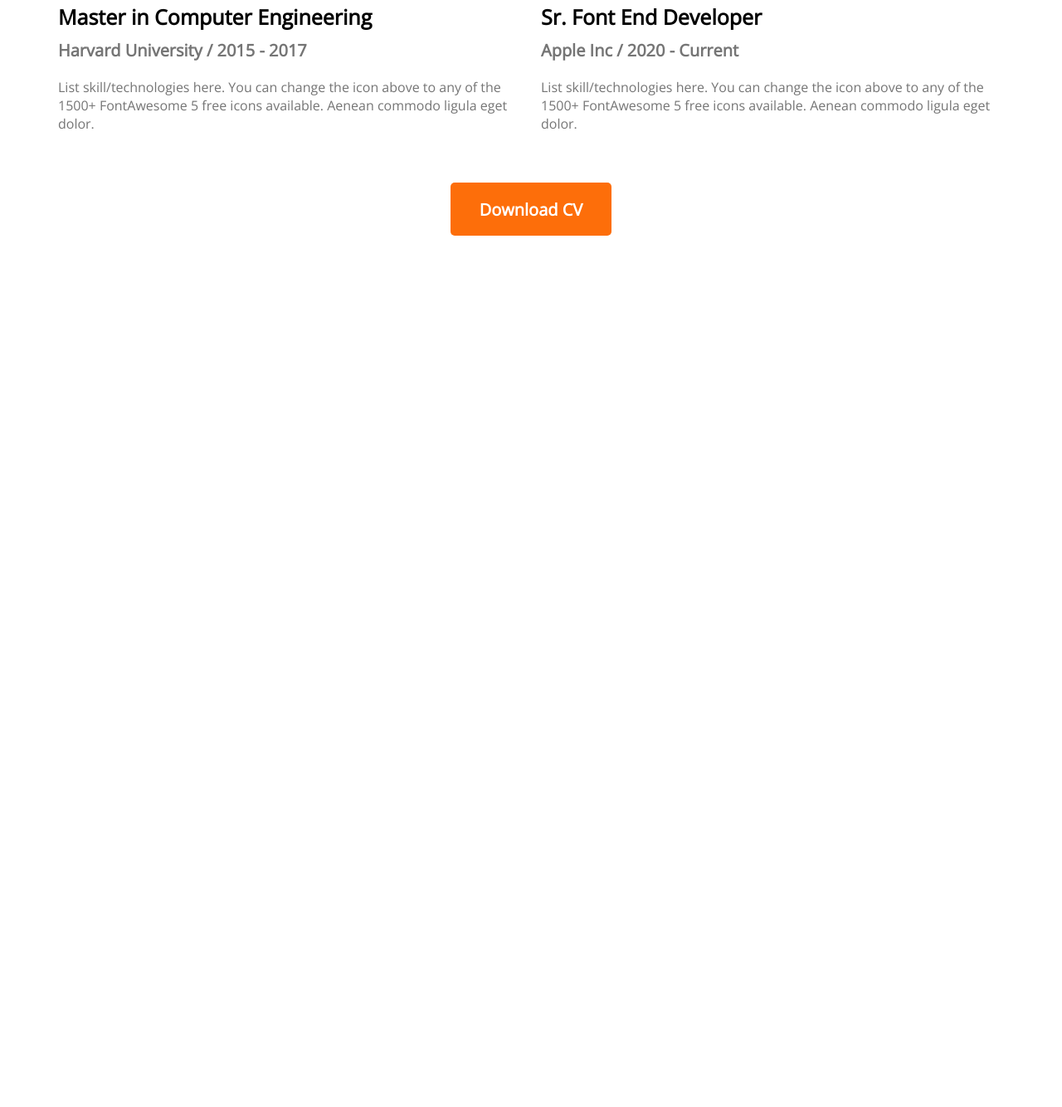
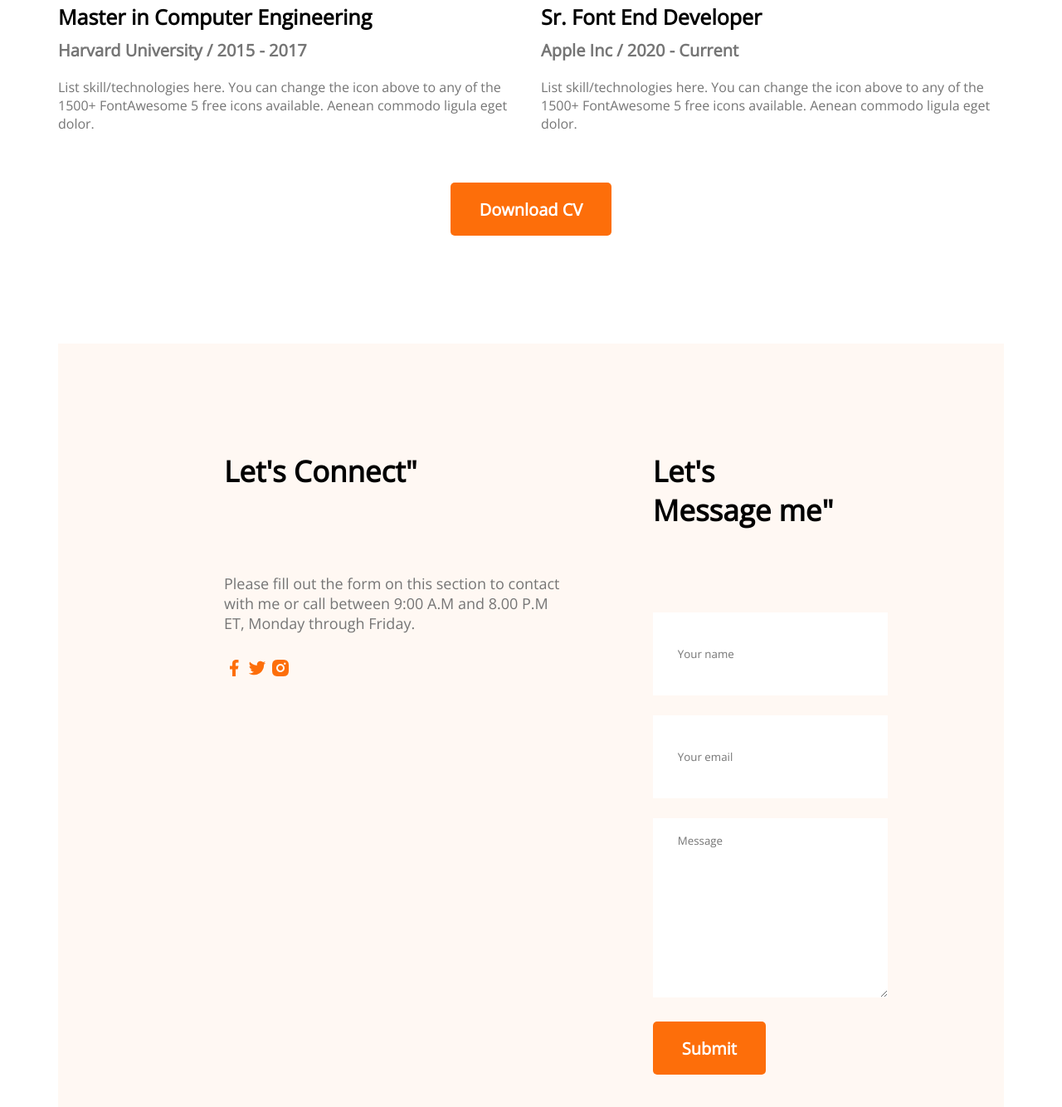
Before and after one commit to shahadatislam/reset-developer-portfolio, a plain HTML site: page index.html in a window 1280 px wide. Shown: the part 2918-4252 px from the top of the page at 83% size. Before the commit the page ends 3202 px from the top, so only its background shows below. Drawn offline with nearby package versions, Linux system fonts and the light colour scheme.

Commit message:
contact us added

```diff
--- a/index.html
+++ b/index.html
@@ -160,7 +160,37 @@
                 <button class="btn-primary">Download CV</button>
             </div>
         </section>
+        <!-- contact section -->
+        <section class="contact">
+            <div>
+                <h3 class="section-title">Let's Connect"</h3>
+                <p class="section-description">Please fill out the form on this section to contact with me or call
+                    between 9:00 A.M and 8.00 P.M ET,
+                    Monday through Friday.</p>
+                <a href="">
+                    <img src="images/icons/facebook.png" alt="">
+                </a>
+                <a href="">
+                    <img src="images/icons/twitter.png" alt="">
+                </a>
+                <a href="">
+                    <img src="images/icons/insta.png" alt="">
+                </a>
+            </div>
+            <div>
+                <h3 class="section-title">Let's Message me"</h3>
+                <form action="">
+                    <input type="text" name="" id="" placeholder="Your name">
+                    <br>
+                    <input type="email" name="" id="" placeholder="Your email">
+                    <textarea name="" id="" cols="30" rows="10" placeholder="Message"></textarea>
+                    <br>
+                    <input class="btn-primary" type="submit" value="Submit">
+                </form>
+            </div>
+        </section>
     </main>
+
     <footer>
 
     </footer>
--- a/styles/portfolio.css
+++ b/styles/portfolio.css
@@ -187,3 +187,32 @@ section {
     margin-top: 30px;
     text-align: center;
 }
+
+/* contact styles */
+.contact {
+    display: flex;
+    gap: 100px;
+    background: #FFF8F3;
+    padding: 130px 200px;
+}
+
+.contact .section-title {
+    text-align: left;
+}
+
+.contact a {
+    text-decoration: none;
+}
+
+.contact input[type="text"],
+input[type="email"],
+textarea {
+    margin-bottom: 24px;
+    border: 0;
+    width: 100%;
+    padding: 18px 30px;
+}
+
+input {
+    height: 64px;
+}
```
